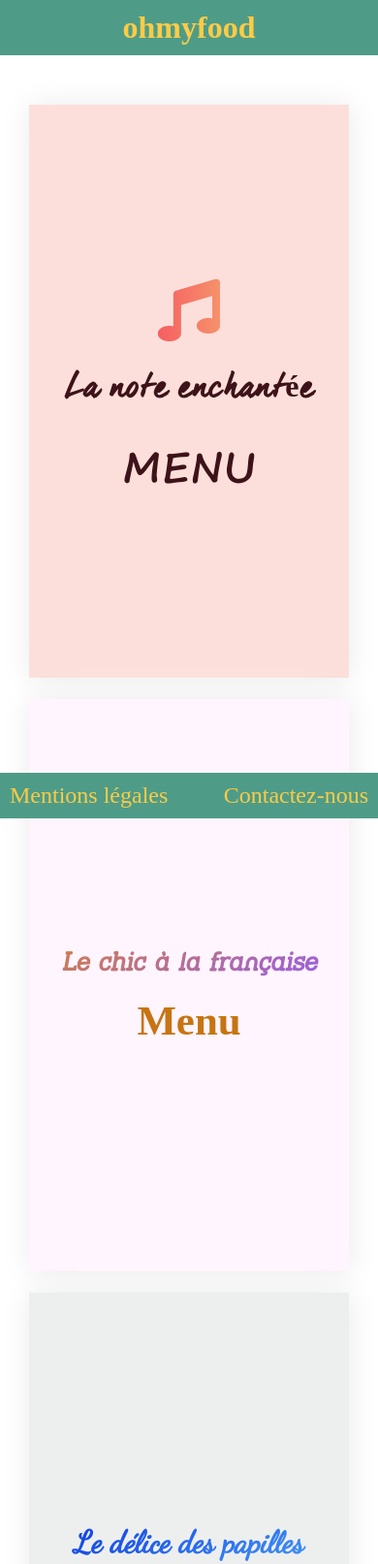
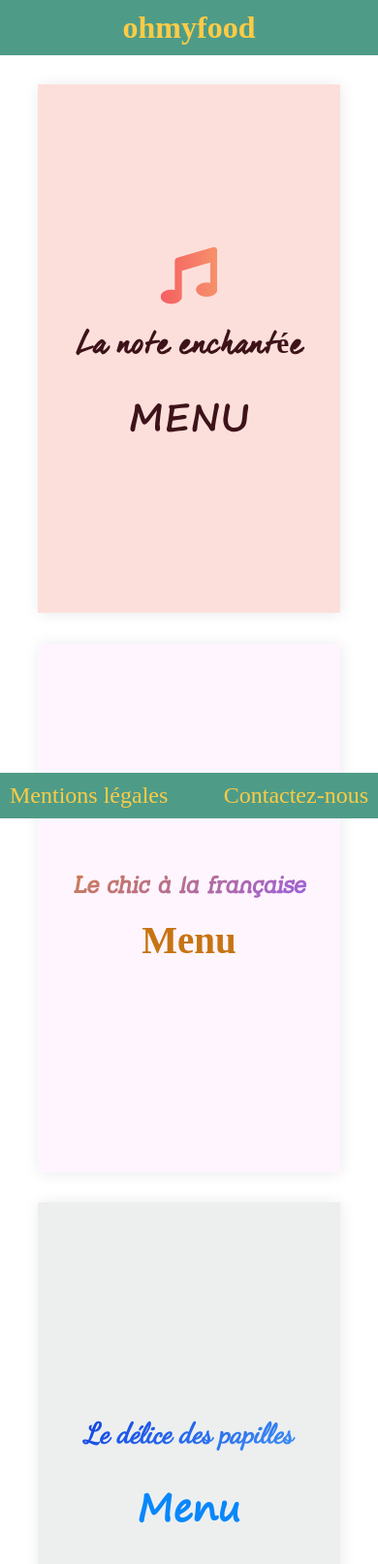
Before and after one commit to Jonathan-admin/Ohmyfood, a website: page templates/index.html in a window 390 px wide. Shown: the top 1613 px of the page at 97% size. Drawn offline with Linux system fonts and the light colour scheme; a web font is replaced by a local one.

Commit message:
Menu responsive + animation wiggle, zoom et points de suspension

```diff
--- a/css/layouts/_layouts.scss
+++ b/css/layouts/_layouts.scss
@@ -13,6 +13,7 @@ footer:not(.menu-prev__footer) {
     display: flex;
     justify-content: space-between;
     bottom: 0;
+    z-index: 100;
     a {
         padding: 10px;
         &:hover {
--- a/css/pages/_menus.scss
+++ b/css/pages/_menus.scss
@@ -1,16 +1,41 @@
 .menu {
     padding: 30px;
-    a {
+    &__item {
+        position: relative;
+        z-index: 1;
+        box-shadow: 1px 1px 15px rgb(234,234,234);
         ul {
-            box-shadow: 1px 1px 30px rgb(234,234,234);
             display: flex;
             flex-direction: column;
             justify-content: center;
             text-align: center;
             list-style-type: none;
             padding-inline-start: 0;
+            li {
+                transition: transform 0.6s cubic-bezier(.86,-0.83,.07,1.99);
+            }
         }
-        &:nth-child(1) ul {
+        &:hover {
+            ul>li {
+                transform: scale(1.1,1.8);
+            }
+            &::after {
+                opacity: 1;
+            }
+        }
+        &::after {
+            content: "";
+            position: absolute;
+            background-color: rgba(255, 255, 255, 0.685);
+            top: 0;
+            right: 0;
+            bottom: 0;
+            left: 0;
+            opacity: 0;
+            z-index: 1;
+            transition: opacity 0.5s cubic-bezier(1,.05,.36,1);
+        }
+        &:nth-child(1) {
             background:rgb(252,223,219);
             li {
                 color: rgb(61,19,25);
@@ -30,7 +55,7 @@
                 -webkit-text-fill-color: transparent;
             }
         }
-        &:nth-child(2) ul {
+        &:nth-child(2) {
             background-color: rgb(255, 245, 254);
             li {
                 &:nth-child(1) {
@@ -49,7 +74,7 @@
                 }
             }
         }
-        &:nth-child(3) ul {
+        &:nth-child(3) {
             background-color: rgb(237, 239, 239);
             li {
                 &:nth-child(1) {
@@ -67,7 +92,7 @@
                 }
             }
         }
-        &:nth-child(4) ul {
+        &:nth-child(4) {
             background-color: rgb(253, 255, 253);
             li {
                 &:nth-child(1) {
@@ -93,7 +118,7 @@
     .menu {
         display: flex;
         justify-content: space-around;
-        a {
+        &__item {
             width: 23%;
             ul {
                 height: 70vh;
@@ -106,10 +131,11 @@
 @media screen and (min-width: 1024px) and (max-width: 1419px) {
     .menu {
         display: grid;
-        grid-template-columns: 35% 35%;
-        grid-column-gap: 5%;
+        grid-template-columns: 38% 38%;
+        grid-column-gap: 3vw;
+        grid-row-gap: 3vh;
         justify-content: center;
-        a {
+        &__item {
             ul {
                 height: 70vh;
                 font-size: 2vw;
@@ -123,9 +149,10 @@
     .menu {
         display: grid;
         grid-template-columns: 45vw 45vw;
-        grid-column-gap: 3%;
+        grid-column-gap: 3vw;
+        grid-row-gap: 3vh;
         justify-content: center;
-        a {
+        &__item {
             ul {
                 height: 50vh;
                 font-size: 3vw;
@@ -135,16 +162,17 @@
     }
 }
 
-
-
 @media screen and (max-width: 599px)
 {
     .menu {
-        display: block;
-        a {
+        display: grid;
+        grid-template-columns: 80vw;
+        grid-row-gap: 8vw;
+        justify-content: center;
+        &__item {
             ul {
-                height: 70vh;
-                font-size: 5.5vw;
+                height: 60vh;
+                font-size: 5vw;
             }
         }
     }
--- a/templates/index.html
+++ b/templates/index.html
@@ -13,28 +13,26 @@
         </header>
         <main>
             <section class="menu">
-                <a href="la_note_enchantee.html">
-                    <div>
-                        <ul>
-                            <li><i class="fas fa-music"></i></li>
-                            <li><h2>La note enchantée</h2></li>
-                            <li>MENU</li>
-                        </ul>
-                    </div>
+                <a href="la_note_enchantee.html" class="menu__item">
+                    <ul>
+                        <li><i class="fas fa-music"></i></li>
+                        <li><h2>La note enchantée</h2></li>
+                        <li>MENU</li>
+                    </ul>
                 </a>
-                <a href="le_chic_a_la_francaise.html">
+                <a href="le_chic_a_la_francaise.html" class="menu__item">
                     <ul>
                         <li><h2>Le chic à la française</h2></li>
                         <li>Menu</li>
                     </ul>
                 </a>
-                <a href="le_delice_des_papilles.html">
+                <a href="le_delice_des_papilles.html" class="menu__item">
                     <ul>
                         <li><h2>Le délice des papilles</h2></li>
                         <li>Menu</li>
                     </ul>
                 </a>
-                <a href="la_palette_du_gout.html">
+                <a href="la_palette_du_gout.html" class="menu__item">
                     <ul>
                         <li><h2>La palette du goût</h2></li>
                         <li>Menu</li>
```
Also changed, not shown: css/styles.css, 1 other file.
